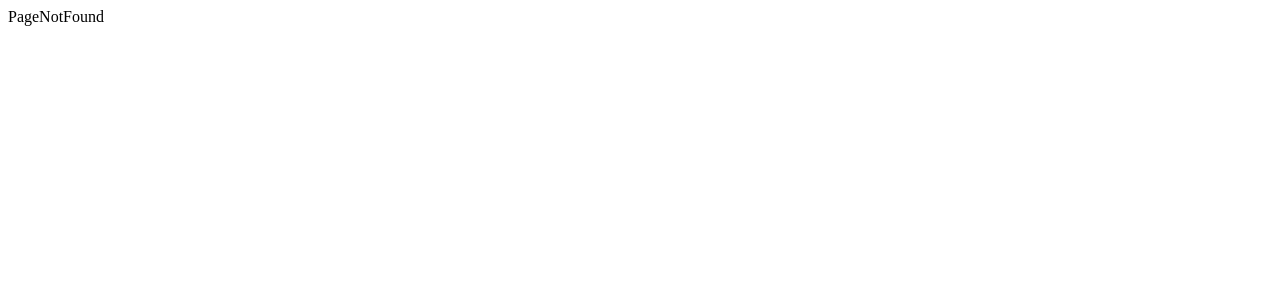
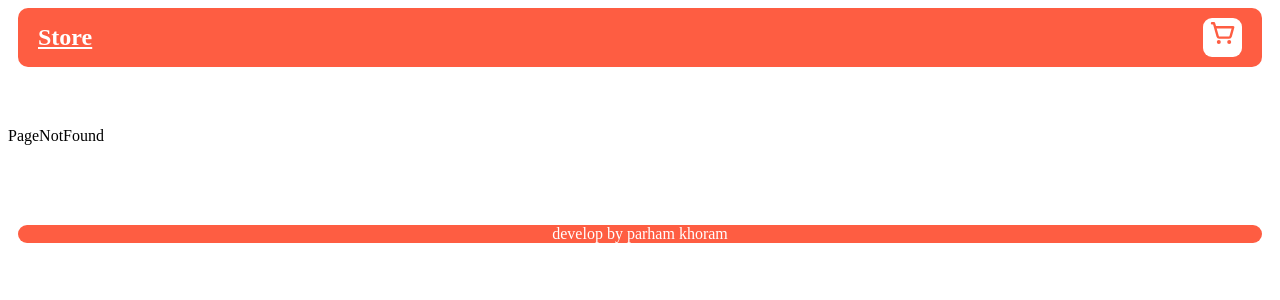
Before and after one commit to khoramparham/store-project, a React (Vite) app: page / in a window 1280 px wide. Shown: the top 300 px of the page. Built offline with nearby package versions, Linux system fonts and the light colour scheme; no server answers.

Commit message:
add layout

```diff
--- a/src/App.jsx
+++ b/src/App.jsx
@@ -6,10 +6,12 @@ import CheckoutPage from "./pages/CheckoutPage";
 import PageNotFound from "./pages/404";
 import ProductProvider from "./context/ProductContext";
 import CartProvider from "./context/CartContext";
+import Layout from "./layout/Layout";
 
 function App() {
   return (
     <CartProvider>
+      <Layout>
         <ProductProvider>
           <Routes>
             <Route path="/product" element={<ProductsPage />} />
@@ -18,6 +20,7 @@ function App() {
             <Route path="/*" element={<PageNotFound />} />
           </Routes>
         </ProductProvider>
+      </Layout>
     </CartProvider>
   );
 }
--- /dev/null
+++ b/src/layout/Layout.jsx
@@ -0,0 +1,26 @@
+import { PiShoppingCartSimpleBold } from "react-icons/pi";
+import { Link } from "react-router-dom";
+import { useCart } from "../context/CartContext";
+import styles from "./Layout.module.css";
+function Layout({ children }) {
+  const [state] = useCart();
+  return (
+    <>
+      <header className={styles.header}>
+        <Link to="/product">Store</Link>
+        <Link to="/checkout">
+          <div>
+            <PiShoppingCartSimpleBold />
+            {!!state.itemsCounter && <span>{state.itemsCounter}</span>}
+          </div>
+        </Link>
+      </header>
+      {children}
+      <footer className={styles.footer}>
+        <p>develop by parham khoram</p>
+      </footer>
+    </>
+  );
+}
+
+export default Layout;
--- /dev/null
+++ b/src/layout/Layout.module.css
@@ -0,0 +1,47 @@
+.header {
+  display: flex;
+  align-items: center;
+  justify-content: space-between;
+  background-color: #fe5d42;
+  color: #fff;
+  padding: 10px 20px;
+  margin: 0 10px 60px;
+  border-radius: 10px;
+}
+.header a {
+  font-size: 1.5rem;
+  font-weight: 600;
+  color: #fff;
+}
+.header div {
+  font-size: 1.6rem;
+  background-color: #fff;
+  text-align: center;
+  color: #fe5d42;
+  height: 35px;
+  width: 35px;
+  border-radius: 9px;
+  padding: 2px;
+  position: relative;
+}
+.header span {
+  font-size: 0.9rem;
+  width: 20px;
+  height: 20px;
+  line-height: 20px;
+  background-color: #000;
+  color: #fff;
+  border-radius: 50%;
+  position: absolute;
+  top: -10px;
+  right: -10px;
+}
+.footer {
+  text-align: center;
+  background-color: #fe5d42;
+  padding: 20xp;
+  margin: 10px;
+  margin-top: 80px;
+  border-radius: 10px;
+  color: #fff;
+}
```
Lines whose indentation alone changed are shown as unchanged.
